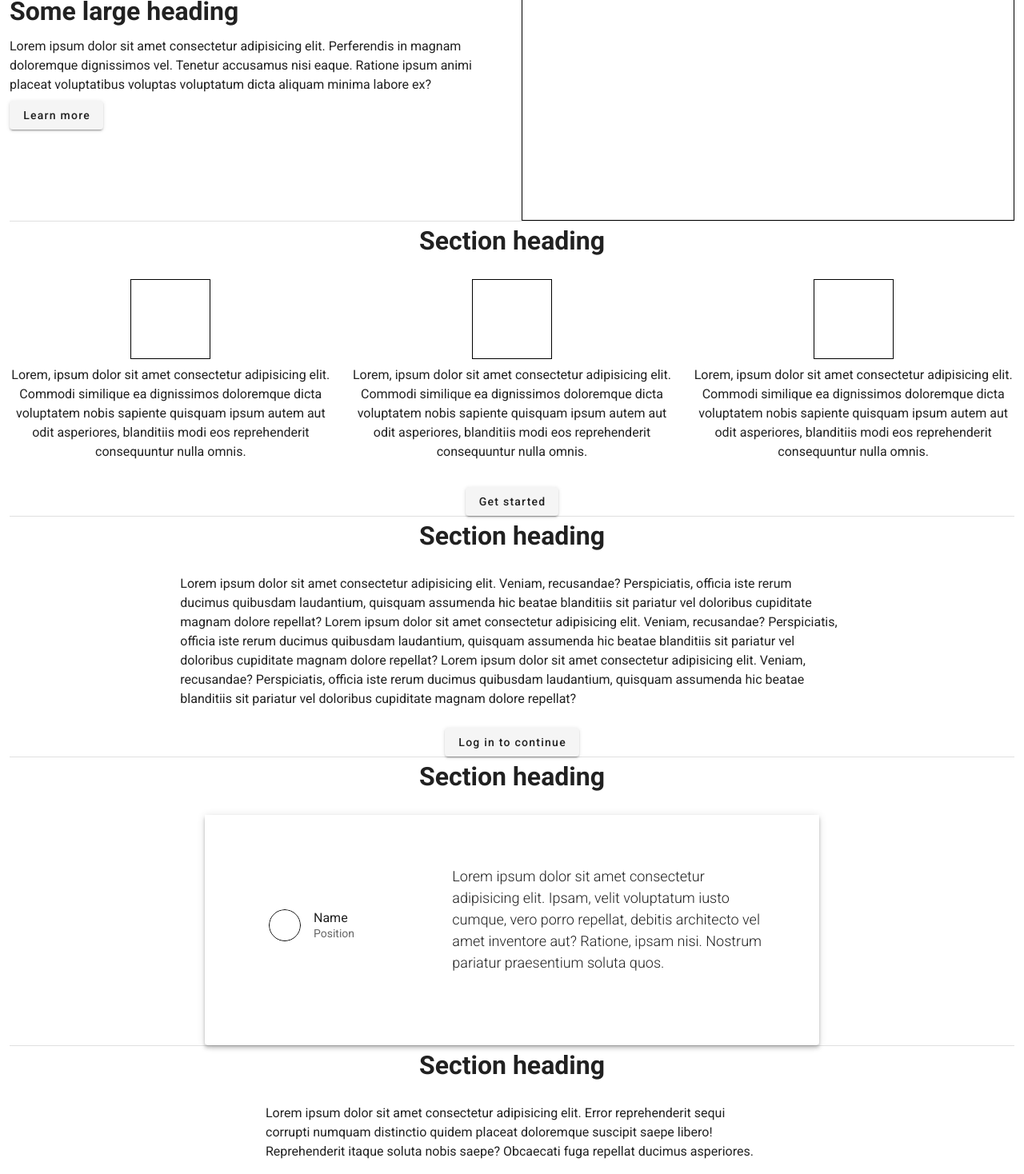
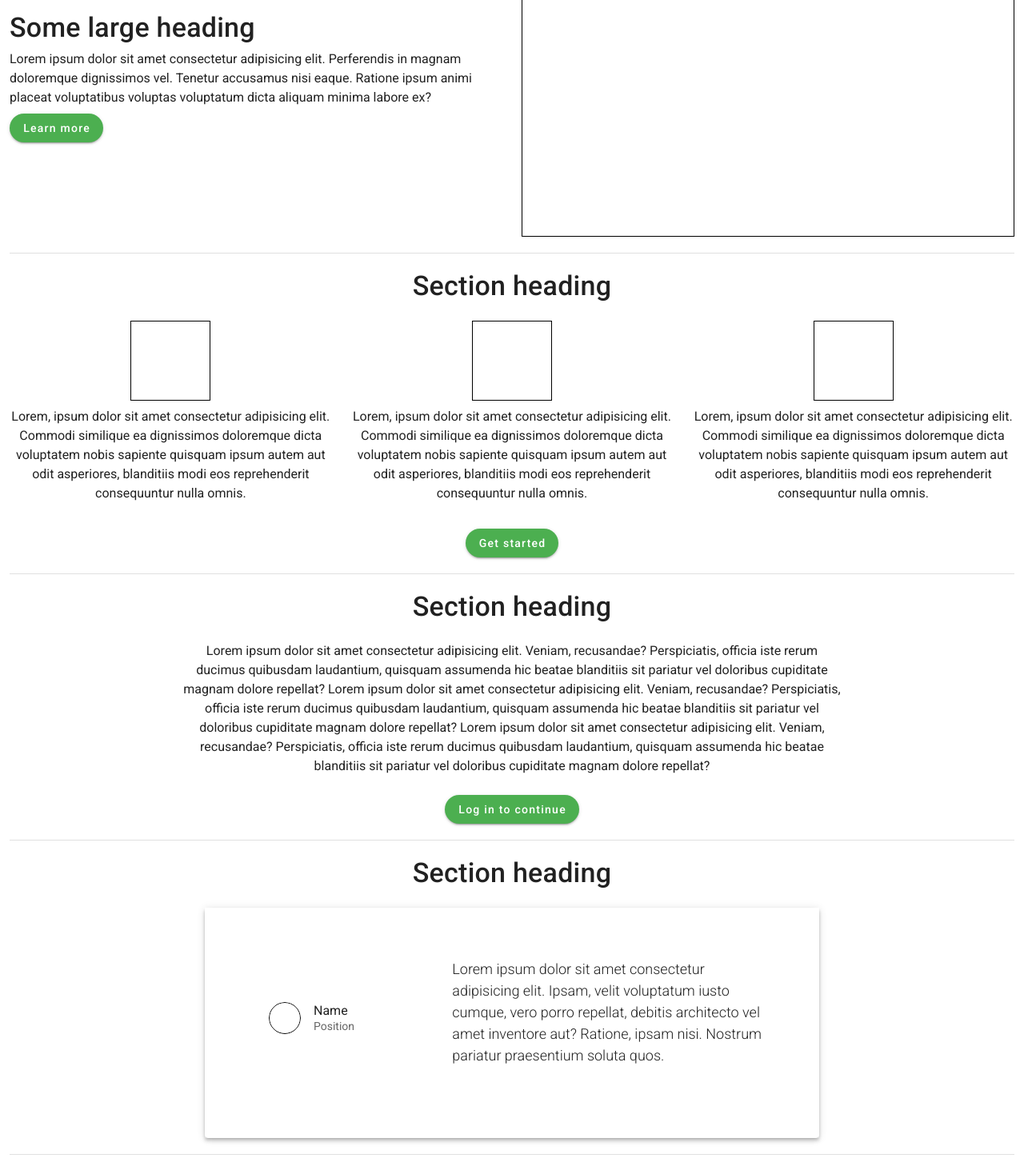
Before and after one commit to silasjimmy/dema-planner, a Vue app: page /home in a window 1280 px wide. Shown: the part 200-1668 px from the top of the page at 80% size. Built offline with nearby package versions, Linux system fonts and the light colour scheme.

Commit message:
refactor: style view headings

```diff
--- a/src/components/Home.vue
+++ b/src/components/Home.vue
@@ -1,16 +1,16 @@
 <template>
   <v-container fluid>
-    <v-row align="center">
+    <v-row class="my-2" align="center">
       <v-col cols="6">
         <div>
-          <h1>Some large heading</h1>
-          <p class="my-2">
+          <h1 class="text-h4 font-weight-medium">Some large heading</h1>
+          <p class="my-2 text-left">
             Lorem ipsum dolor sit amet consectetur adipisicing elit. Perferendis
             in magnam doloremque dignissimos vel. Tenetur accusamus nisi eaque.
             Ratione ipsum animi placeat voluptatibus voluptas voluptatum dicta
             aliquam minima labore ex?
           </p>
-          <v-btn class="text-none">Learn more</v-btn>
+          <v-btn rounded color="success" class="text-none">Learn more</v-btn>
         </div>
       </v-col>
       <v-col cols="6">
@@ -18,9 +18,9 @@
       </v-col>
     </v-row>
     <v-divider></v-divider>
-    <v-row>
+    <v-row class="my-2">
       <v-col cols="12">
-        <h1 class="text-center">Section heading</h1>
+        <h1 class="text-h4 font-weight-medium text-center">Section heading</h1>
       </v-col>
       <v-col cols="4">
         <div class="d-flex flex-column align-center">
@@ -56,16 +56,16 @@
         </div>
       </v-col>
       <v-col cols="12" class="text-center">
-        <v-btn class="text-none">Get started</v-btn>
+        <v-btn rounded color="success" class="text-none">Get started</v-btn>
       </v-col>
     </v-row>
     <v-divider></v-divider>
-    <v-row>
+    <v-row class="my-2">
       <v-col cols="12">
-        <h1 class="text-center">Section heading</h1>
+        <h1 class="text-h4 font-weight-medium text-center">Section heading</h1>
       </v-col>
       <v-col cols="8" class="mx-auto">
-        <p class="my-0">
+        <p class="my-0 text-center">
           Lorem ipsum dolor sit amet consectetur adipisicing elit. Veniam,
           recusandae? Perspiciatis, officia iste rerum ducimus quibusdam
           laudantium, quisquam assumenda hic beatae blanditiis sit pariatur vel
@@ -80,13 +80,15 @@
         </p>
       </v-col>
       <v-col cols="12" class="text-center">
-        <v-btn class="text-none">Log in to continue</v-btn>
+        <v-btn rounded color="success" class="text-none"
+          >Log in to continue</v-btn
+        >
       </v-col>
     </v-row>
     <v-divider></v-divider>
-    <v-row>
+    <v-row class="my-2">
       <v-col cols="12">
-        <h1 class="text-center">Section heading</h1>
+        <h1 class="text-h4 font-weight-medium text-center">Section heading</h1>
       </v-col>
       <v-col cols="12">
         <v-sheet elevation="4" width="60vw" class="mx-auto">
@@ -127,12 +129,12 @@
       </v-col>
     </v-row>
     <v-divider></v-divider>
-    <v-row>
+    <v-row class="my-2">
       <v-col cols="12">
-        <h1 class="text-center">Section heading</h1>
+        <h1 class="text-h4 font-weight-medium text-center">Section heading</h1>
       </v-col>
       <v-col cols="6" class="mx-auto">
-        <p class="my-0">
+        <p class="my-0 text-center">
           Lorem ipsum dolor sit amet consectetur adipisicing elit. Error
           reprehenderit sequi corrupti numquam distinctio quidem placeat
           doloremque suscipit saepe libero! Reprehenderit itaque soluta nobis
@@ -140,7 +142,7 @@
         </p>
       </v-col>
       <v-col cols="12" class="text-center">
-        <v-btn class="text-none">Contact us</v-btn>
+        <v-btn rounded color="success" class="text-none">Contact us</v-btn>
       </v-col>
     </v-row>
   </v-container>
--- a/src/components/SignIn.vue
+++ b/src/components/SignIn.vue
@@ -1,7 +1,7 @@
 <template>
   <v-row align="center" class="text-center fill-height">
     <v-col cols="4" class="mx-auto">
-      <h1 class="text-h4 my-4">Welcome back!</h1>
+      <h1 class="text-h4 font-weight-medium my-4">Welcome back!</h1>
       <v-text-field
         dense
         outlined
--- a/src/components/SignUp.vue
+++ b/src/components/SignUp.vue
@@ -1,7 +1,7 @@
 <template>
   <v-row align="center" class="text-center fill-height">
     <v-col cols="4" class="mx-auto">
-      <h1 class="text-h4 my-4">Get started...</h1>
+      <h1 class="text-h4 font-weight-medium my-4">Get started...</h1>
       <v-text-field
         dense
         outlined
```
